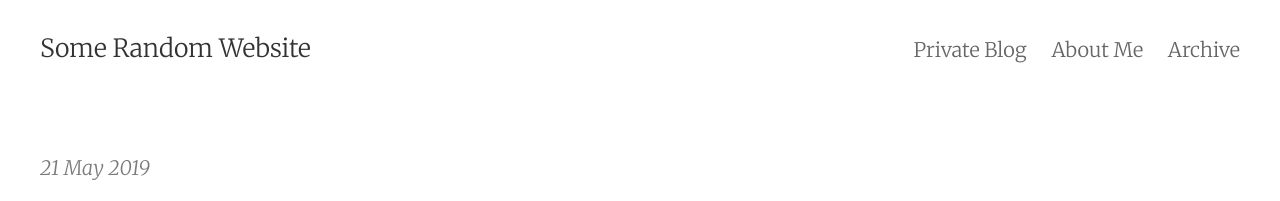
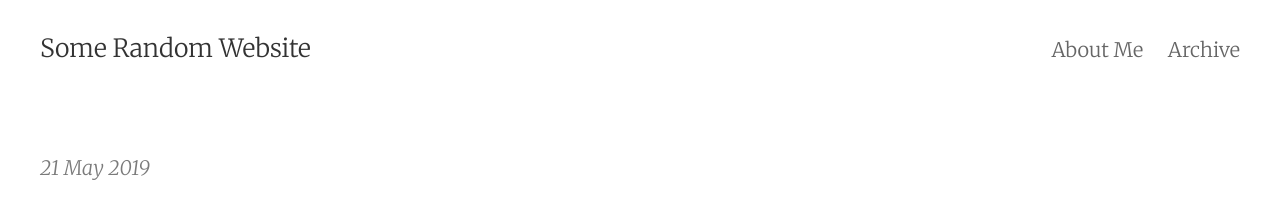
Before and after one commit to wwahyudi/wwahyudi.github.io, a Jekyll site: the page built from index.html, in a window 1280 px wide. Shown: the top 201 px of the page. Built offline with Jekyll 4.4.1, drawn with Linux system fonts in a browser that asks for light colours; the list of posts is cut into pages by our own code.

Commit message:
Remove private blog link

```diff
--- a/_includes/navigation.html
+++ b/_includes/navigation.html
@@ -1,4 +1,3 @@
-		<a href="{{ site.private }}">Private Blog</a>
 {% for page in site.pages %}
     {% if page.tags contains "about" %}
         <a href="{{ page.url }}">{{ page.title }}</a>
```
